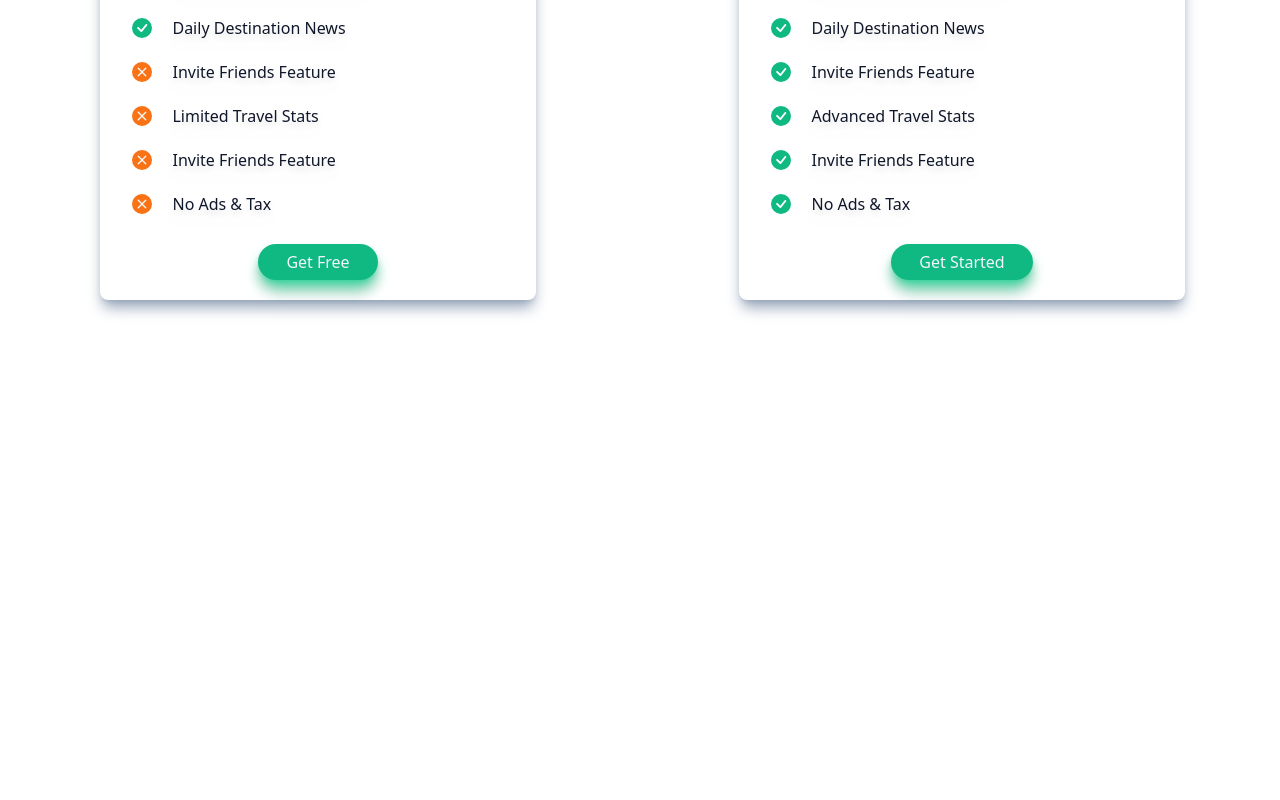
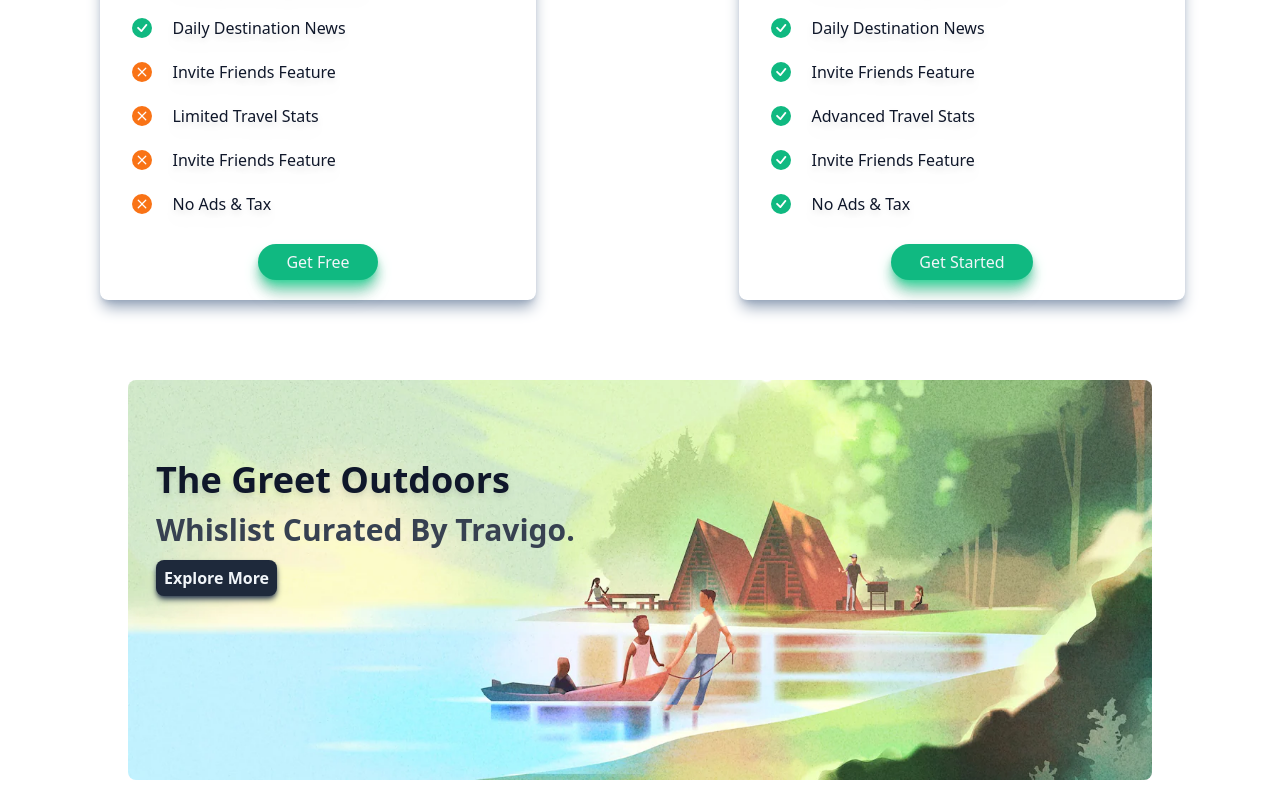
Before and after one commit to codexive-zech/TravelSwift, a React (Vite) app: page / in a window 1280 px wide. Shown: the part 2568-3368 px from the top of the page. Before the commit the page ends 2948 px from the top, so only its background shows below. Built offline with nearby package versions, Linux system fonts and the light colour scheme.

Commit message:
Added Banner section

```diff
--- a/src/App.jsx
+++ b/src/App.jsx
@@ -1,6 +1,7 @@
 import React from "react";
 import {
   Advertise,
+  Banner,
   Explore,
   Hero,
   Memory,
@@ -17,6 +18,7 @@ function App() {
       <Explore />
       <Advertise />
       <Pricing />
+      <Banner />
     </>
   );
 }
--- /dev/null
+++ b/src/components/Banner.jsx
@@ -0,0 +1,35 @@
+import React from "react";
+import { bannerAPI } from "../utils/data";
+
+const Banner = () => {
+  const { title, text, btnText, imgSrc } = bannerAPI;
+  return (
+    <div className=" my-5 relative">
+      <div className=" relative w-full max-w-5xl mx-auto lg:w-[95vw]">
+        <div className=" flex flex-col items-center justify-center">
+          <img
+            src={imgSrc}
+            alt="banner"
+            className=" w-full h-[50vh] md:h-[40vh] sm:h-[35vh] xs:h-[30vh] object-fill rounded-lg"
+          />
+        </div>
+        <div className=" absolute top-20 left-7 right-0 flex flex-col items-start justify-center md:items-center md:justify-center md:left-0 gap-3 md:gap-2">
+          <h1 className=" text-4xl lg:text-3xl md:text-2xl sm:text-xl font-bold text-slate-900 filter drop-shadow-md">
+            {title}
+          </h1>
+          <p className=" text-3xl lg:text-2xl md:text-xl sm:text-base text-gray-700 font-semibold">
+            {text}
+          </p>
+          <button
+            className=" text-base font-bold bg-slate-800 text-slate-100 py-1.5 px-2 rounded-lg cursor-pointer active:scale-105 duration-300 transition-all shadow-md shadow-slate-700"
+            type="button"
+          >
+            {btnText}
+          </button>
+        </div>
+      </div>
+    </div>
+  );
+};
+
+export default Banner;
--- a/src/components/index.js
+++ b/src/components/index.js
@@ -5,5 +5,6 @@ import Memory from "./Memory";
 import Explore from "./Explore";
 import Advertise from "./Advertise";
 import Pricing from "./Pricing";
+import Banner from "./Banner";
 
-export { Hero, Navbar, PopupMenu, Memory, Explore, Advertise, Pricing };
+export { Hero, Navbar, PopupMenu, Memory, Explore, Advertise, Pricing, Banner };
--- a/src/index.css
+++ b/src/index.css
@@ -13,11 +13,11 @@
   }
 
   .emerald-btn {
-    @apply bg-emerald-500 text-xl sm:text-sm rounded-full px-7 drop-shadow-lg sm:px-3 py-1.5 sm:w-[45vw] shadow-lg shadow-emerald-400 text-slate-100;
+    @apply bg-emerald-500 text-xl sm:text-sm rounded-full px-7 drop-shadow-lg sm:px-3 py-1.5 sm:w-[45vw] shadow-lg shadow-emerald-400 text-slate-100 active:scale-105 duration-300 transition-all;
   }
 
   .light-btn {
-    @apply bg-white text-xl sm:text-sm rounded-full px-7 drop-shadow-lg sm:px-3 py-1.5 sm:w-[45vw] shadow-slate-200 shadow-lg text-slate-900;
+    @apply bg-white text-xl sm:text-sm rounded-full px-7 drop-shadow-lg sm:px-3 py-1.5 sm:w-[45vw] shadow-slate-200 shadow-lg text-slate-900 active:scale-105 duration-300 transition-all;
   }
 
   .img-emerald-shadow {
```
